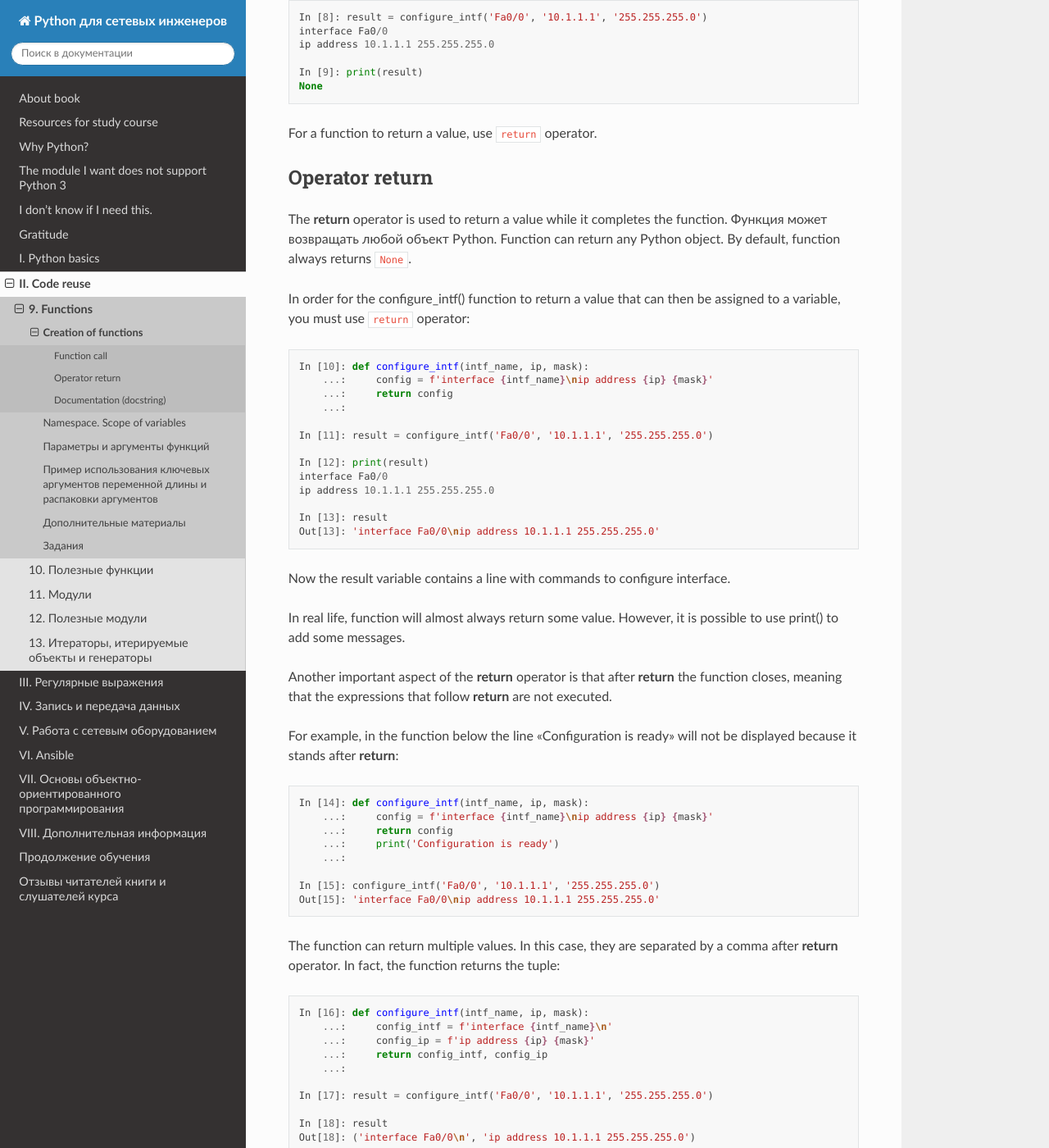
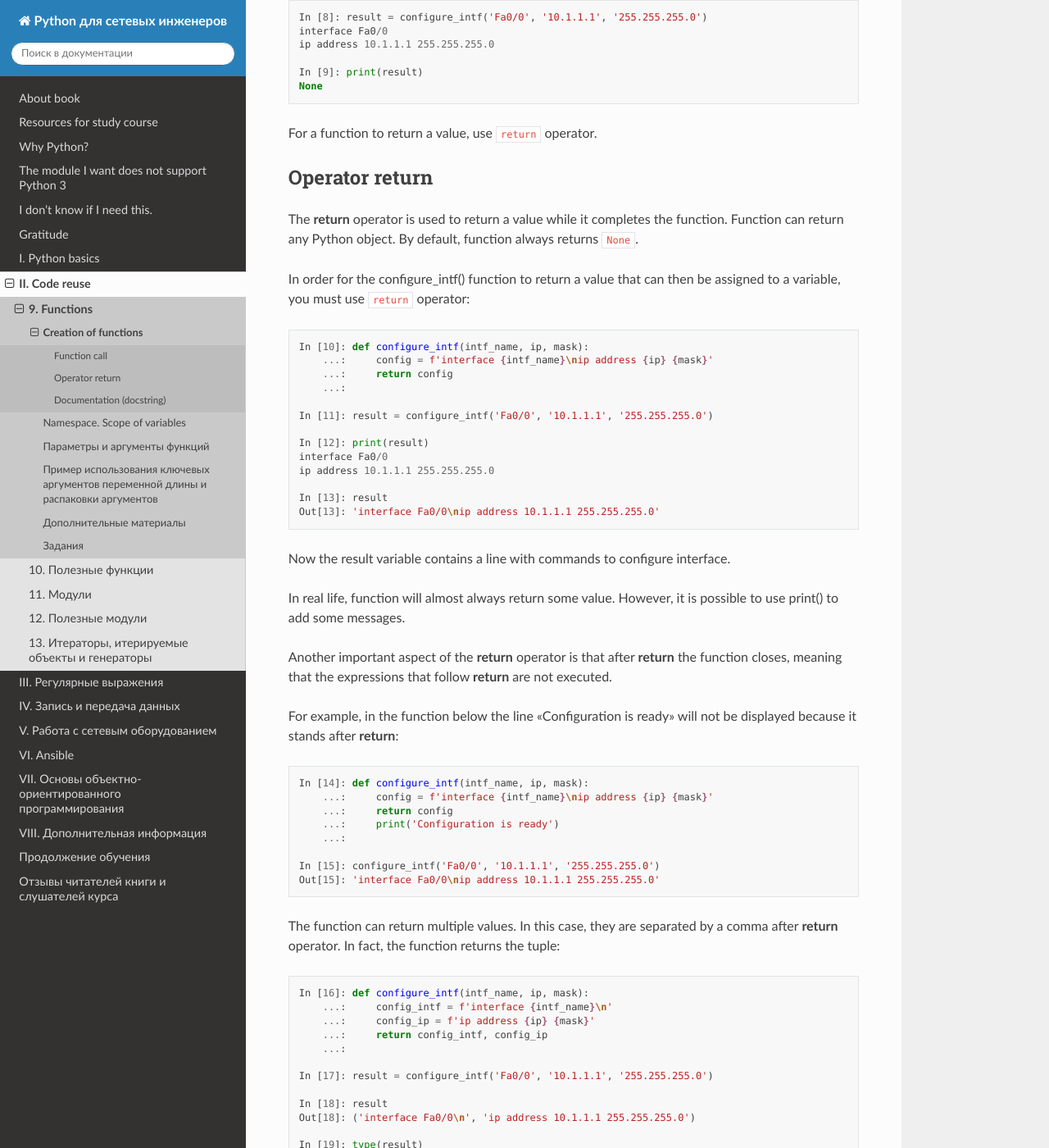
Before and after one commit to Aidar5/nattoeng, a Sphinx documentation site: the page built from docs/source/book/09_functions/1_create_func.rst, in a window 1280 px wide and 1400 px high, scrolled down 1994 px. Shown: the whole window at 82% size. Built offline with Sphinx 7.4.7 and the Read the Docs theme 2.0.0, drawn with Linux system fonts in a browser that asks for light colours; pages that are not in the unit, such as notebooks, are missing from menus; some of the changed text lies outside the part shown.

Commit message:
Update 1_create_func.rst

```diff
--- a/docs/source/book/09_functions/1_create_func.rst
+++ b/docs/source/book/09_functions/1_create_func.rst
@@ -54,7 +54,7 @@ The configure_intf() function expects three values when called because it was cr
 
 Current configure_intf() function prints commands to a standard output, commands can be seen but the result of the function cannot be saved to a variable.
 
-For example, the sorted() function does not simply print the sorting result to the standard output stream but **returns** it, so it can be saved to the variable in this way:
+For example, the sorted() function does not simply print the sorting result to the standard output stream but *returns* it, so it can be saved to the variable in this way:
 
 .. code:: python
 
@@ -87,8 +87,7 @@ For a function to return a value, use ``return`` operator.
 Operator return
 ~~~~~~~~~~~~~~~
 
-The **return** operator is used to return a value while it completes the function.
-Функция может возвращать любой объект Python. Function can return any Python object. By default, function always returns ``None``.
+The **return** operator is used to return a value while it completes the function. Function can return any Python object. By default, function always returns ``None``.
 
 In order for the configure_intf() function to return a value that can then be assigned to a variable, you must use ``return`` operator:
 
```
Also changed, not shown: other parts of docs/source/book/09_functions/1_create_func.rst (+3 -3 lines).
